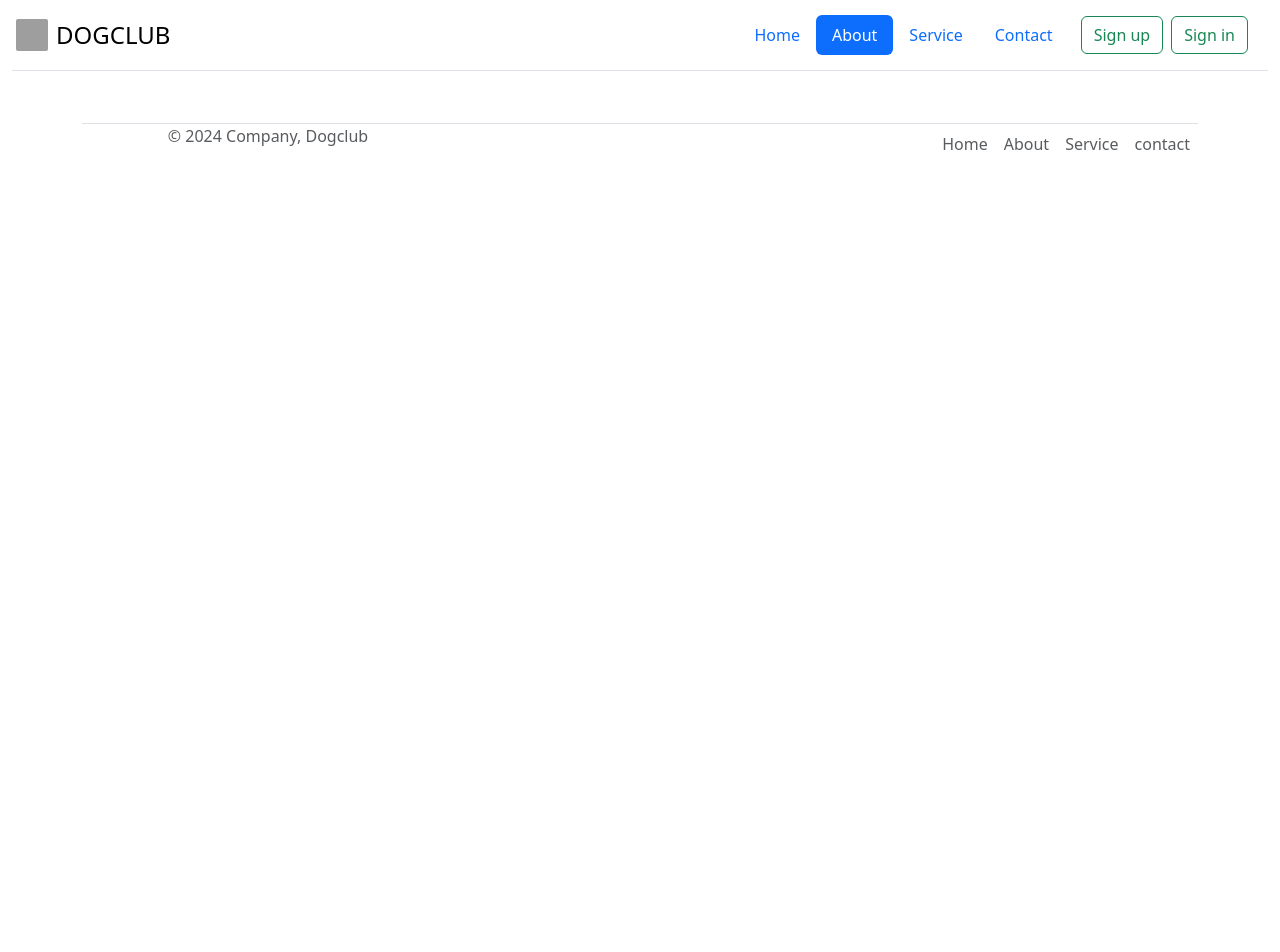
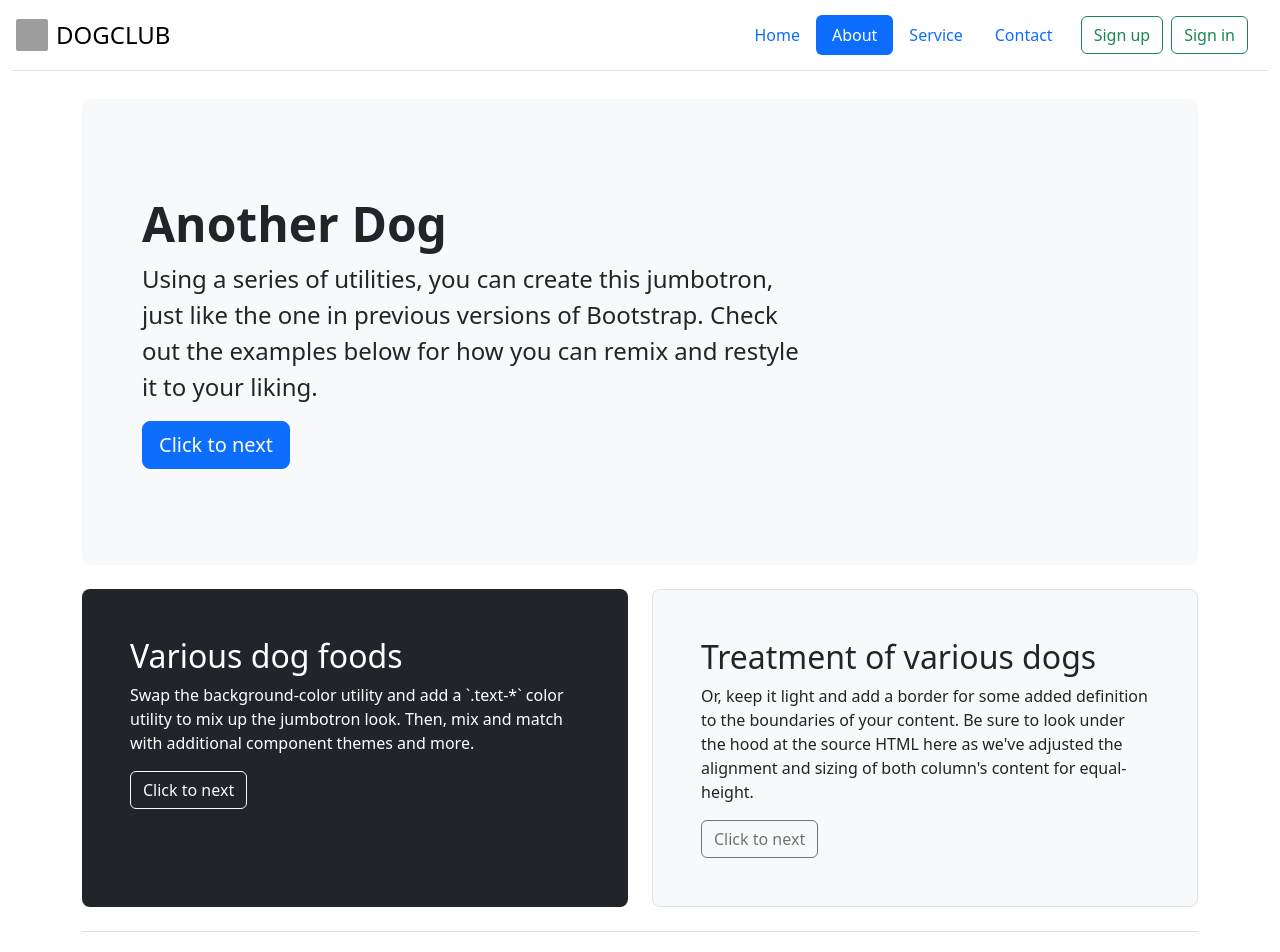
Before and after one commit to Warit017/fontend, a Next.js app: page /about in a window 1280 px wide. Shown: the top 952 px of the page. Before the commit the page ends 800 px from the top, so only its background shows below. Built offline with nearby package versions, Linux system fonts and the light colour scheme; grey boxes are pictures that could not be loaded.

Commit message:
19/18/2567

```diff
--- a/src/app/about/page.js
+++ b/src/app/about/page.js
@@ -28,6 +28,40 @@ export default function About() {
         </div>
       </div>
 
+      <main>
+  <div class="container py-4">
+
+    <div class="p-5 mb-4 bg-body-tertiary rounded-3">
+      <div class="container-fluid py-5">
+        <h1 class="display-5 fw-bold">Another Dog</h1>
+        <p class="col-md-8 fs-4">Using a series of utilities, you can create this jumbotron, just like the one in previous versions of Bootstrap. Check out the examples below for how you can remix and restyle it to your liking.</p>
+        <button class="btn btn-primary btn-lg" type="button">Click to next</button>
+      </div>
+    </div>
+
+    <div class="row align-items-md-stretch">
+      <div class="col-md-6">
+        <div class="h-100 p-5 text-bg-dark rounded-3">
+          <h2>Various dog foods</h2>
+          <p>Swap the background-color utility and add a `.text-*` color utility to mix up the jumbotron look. Then, mix and match with additional component themes and more.</p>
+          <button class="btn btn-outline-light" type="button">Click to next</button>
+        </div>
+      </div>
+      <div class="col-md-6">
+        <div class="h-100 p-5 bg-body-tertiary border rounded-3">
+          <h2>Treatment of various dogs</h2>
+          <p>Or, keep it light and add a border for some added definition to the boundaries of your content. Be sure to look under the hood at the source HTML here as we've adjusted the alignment and sizing of both column's content for equal-height.</p>
+          <button class="btn btn-outline-secondary" type="button">Click to next</button>
+        </div>
+      </div>
+    </div>
+
+    <footer class="pt-3 mt-4 text-body-secondary border-top">
+      © 2024
+    </footer>
+  </div>
+</main>
+
       <div className="row">
         <div className="col-md-12 text-center bg-white p-5">
           <div className="container">
```
